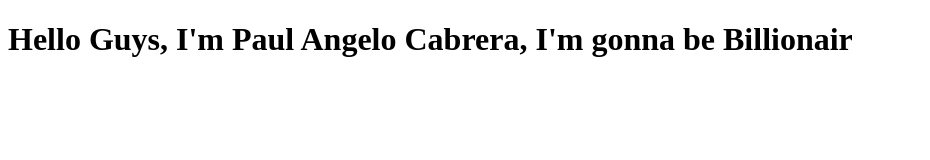
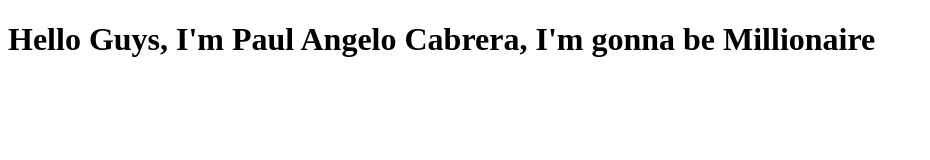
Before and after one commit to 2004paul/SampleGit, a plain HTML site: page Main.html in a window 1280 px wide. Shown: the whole page, without its empty margins (0-930 px from the left). Drawn offline with Linux system fonts and the light colour scheme.

Commit message:
another commit

```diff
--- a/Main.html
+++ b/Main.html
@@ -6,6 +6,6 @@
     <title>Document</title>
 </head>
 <body>
-    <h1>Hello Guys, I'm Paul Angelo Cabrera, I'm gonna be Billionair</h1>
+    <h1>Hello Guys, I'm Paul Angelo Cabrera, I'm gonna be Millionaire</h1>
 </body>
 </html>
```
